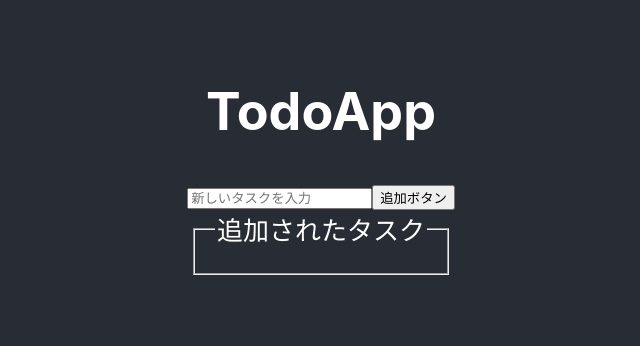
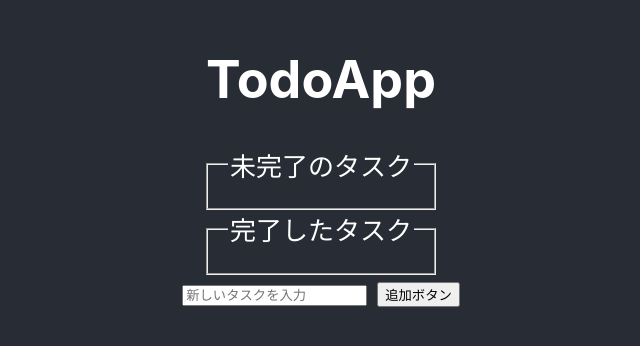
Before and after one commit to shiiyuho/react-study, a React (Create React App) app in the folder my-app/: page / in a window 1280 px wide. Shown: the part 240-586 px from the top of the page, without its empty margins (319-959 px from the left). Built offline with nearby package versions, Linux system fonts and the light colour scheme.

Commit message:
削除ボタンの機能と、ラジオボタンの機能追加
追加項目
1、削除ボタンの機能追加
2、ラジオボタンを押した際に完了タスクに移動する機能
3、ボタンのCSSを調整

```diff
--- a/my-app/src/App.css
+++ b/my-app/src/App.css
@@ -41,9 +41,12 @@
   align-items: center;
   margin-bottom: 5px;
 }
-.sakujo {
-  margin: auto;
+.delete-button {
+  margin-left: 20px;
 }
-.tuika {
-  margin: auto;
+.add-button {
+  margin-left: 10px;
 }
+.task-radio {
+  margin-right: 10px;
+}
--- a/my-app/src/App.js
+++ b/my-app/src/App.js
@@ -5,26 +5,34 @@ import TodoContainer from "./component/container/TodoContaier";
 
 function App() {
   const [tasks, setTasks] = useState([]);
-  const [selectedTaskIndex, setSelectedTaskIndex] = useState(null);
 
   const handleAddTask = (taskText) => {
     setTasks([...tasks, { text: taskText, completed: false }]);
   };
 
-  const handleSelectTask = (index) => {
-    setSelectedTaskIndex(index);
+  const handleDeleteTask = (index) => {
+    setTasks(tasks.filter((_, i) => i !== index));
+  };
+
+  const handleToggleTaskCompletion = (index) => {
+    setTasks(
+      tasks.map((task, i) =>
+        i === index ? { ...task, completed: !task.completed } : task
+      )
+    );
   };
 
   return (
     <div className="App">
       <header className="App-header">
         <h1>TodoApp</h1>
-        <TodoInput handleAddTask={handleAddTask} />
+
         <TodoContainer
           tasks={tasks}
-          selectedTaskIndex={selectedTaskIndex}
-          handleSelectTask={handleSelectTask}
+          handleDeleteTask={handleDeleteTask}
+          handleToggleTaskCompletion={handleToggleTaskCompletion}
         />
+        <TodoInput handleAddTask={handleAddTask} />
       </header>
     </div>
   );
--- a/my-app/src/component/container/TodoContaier.jsx
+++ b/my-app/src/component/container/TodoContaier.jsx
@@ -2,23 +2,41 @@ import React from "react";
 import TodoTitle from "../../title/TodoTitle";
 
 //関数「TodoContaier」を定義しApp.jsで定義したコードを移す
-const TodoContainer = ({ tasks, selectedTaskIndex, handleSelectTask }) => {
+const TodoContainer = ({
+  tasks,
+  handleDeleteTask,
+  handleToggleTaskCompletion,
+}) => {
+  const incompleteTasks = tasks.filter((task) => !task.completed);
+  const completeTasks = tasks.filter((task) => task.completed);
+
   return (
+    <div>
       <fieldset className="option-group">
-      <legend>追加されたタスク</legend>
-      {tasks.map((task, index) => (
-        <label key={index} className={index > 0 ? "option-label" : ""}>
-          <div className="option-item">
+        <legend>未完了のタスク</legend>
+        {incompleteTasks.map((task, index) => (
           <TodoTitle
+            key={index}
             task={task}
-              index={index}
-              isSelected={selectedTaskIndex === index}
-              handleSelectTask={handleSelectTask}
+            index={tasks.indexOf(task)}
+            handleDeleteTask={handleDeleteTask}
+            handleToggleTaskCompletion={handleToggleTaskCompletion}
           />
-          </div>
-        </label>
         ))}
       </fieldset>
+      <fieldset className="option-group">
+        <legend>完了したタスク</legend>
+        {completeTasks.map((task, index) => (
+          <TodoTitle
+            key={index}
+            task={task}
+            index={tasks.indexOf(task)}
+            handleDeleteTask={handleDeleteTask}
+            handleToggleTaskCompletion={handleToggleTaskCompletion}
+          />
+        ))}
+      </fieldset>
+    </div>
   );
 };
 
--- a/my-app/src/component/input/TodoInput.jsx
+++ b/my-app/src/component/input/TodoInput.jsx
@@ -2,7 +2,7 @@ import React from "react";
 import Button from "../TodoButton/TodoButton";
 import { useState } from "react";
 
-//関数「TodoInput」を定義インプットタグと追加ボタンを中に移す　↙（props：コンポーネントの引数）
+//関数「TodoInput」を定義インプットタグと追加ボタンを中に移す
 const TodoInput = ({ handleAddTask }) => {
   const [textValue, setTextValue] = useState("");
 
--- a/my-app/src/title/TodoTitle.jsx
+++ b/my-app/src/title/TodoTitle.jsx
@@ -1,24 +1,36 @@
 import React from "react";
 import Button from "../component/TodoButton/TodoButton";
 
-const TodoTitle = ({ task, index, isSelected, handleSelectTask }) => {
+const TodoTitle = ({
+  task,
+  index,
+  handleDeleteTask,
+  handleToggleTaskCompletion,
+}) => {
   const handleRadioChange = () => {
-    handleSelectTask(index);
+    handleToggleTaskCompletion(index);
+  };
+
+  const handleDeleteClick = () => {
+    handleDeleteTask(index);
   };
 
   return (
-    <>
+    <div className="todo-item">
       <input
         type="radio"
-        checked={isSelected}
+        checked={task.completed}
         onChange={handleRadioChange}
-        className="tuika"
+        className="task-radio"
       />
       {task.text}
-      <div className="sakujo">
-        <Button label="削除" className="delete-button" type="button" />
-      </div>
-    </>
+      <Button
+        onClick={handleDeleteClick}
+        label="削除"
+        className="delete-button"
+        type="button"
+      />
+    </div>
   );
 };
 
```
Lines whose indentation alone changed are shown as unchanged.
